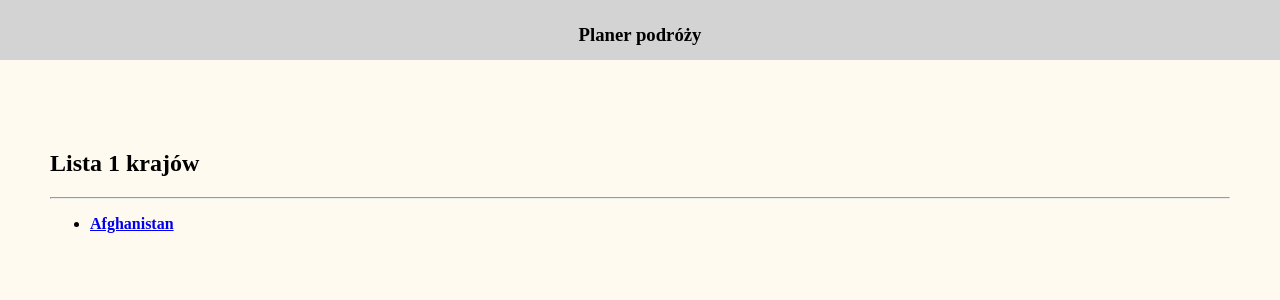
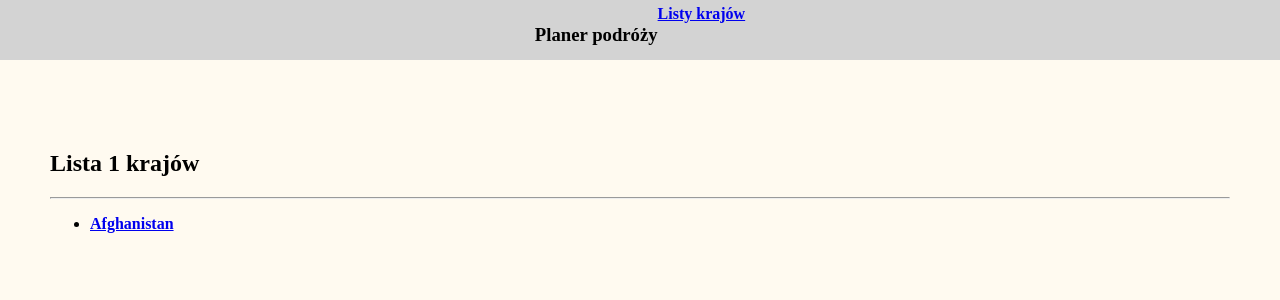
Before and after one commit to chudzickwszib/Django-Podyplomowe-2024, a Django app: page /basics/country/list/1 in a window 1280 px wide. Shown: the top 300 px of the page. Run offline with Django 5.2, Linux system fonts and the light colour scheme.

Commit message:
static files

```diff
--- a/templates/base.html
+++ b/templates/base.html
@@ -12,6 +12,9 @@
 <body style="margin: 0">
 <div style="height: 50px; background-color: lightgrey; display: flex; justify-content: center; padding: 5px; margin-bottom: 20px ">
     <h3>Planer podróży</h3>
+    <div>
+        <a href="{% url 'country_list_url' country_count=10 %}">Listy krajów</a>
+    </div>
 </div>
 <div style="padding: 50px">
     {% block page_content %}{% endblock %}
```
